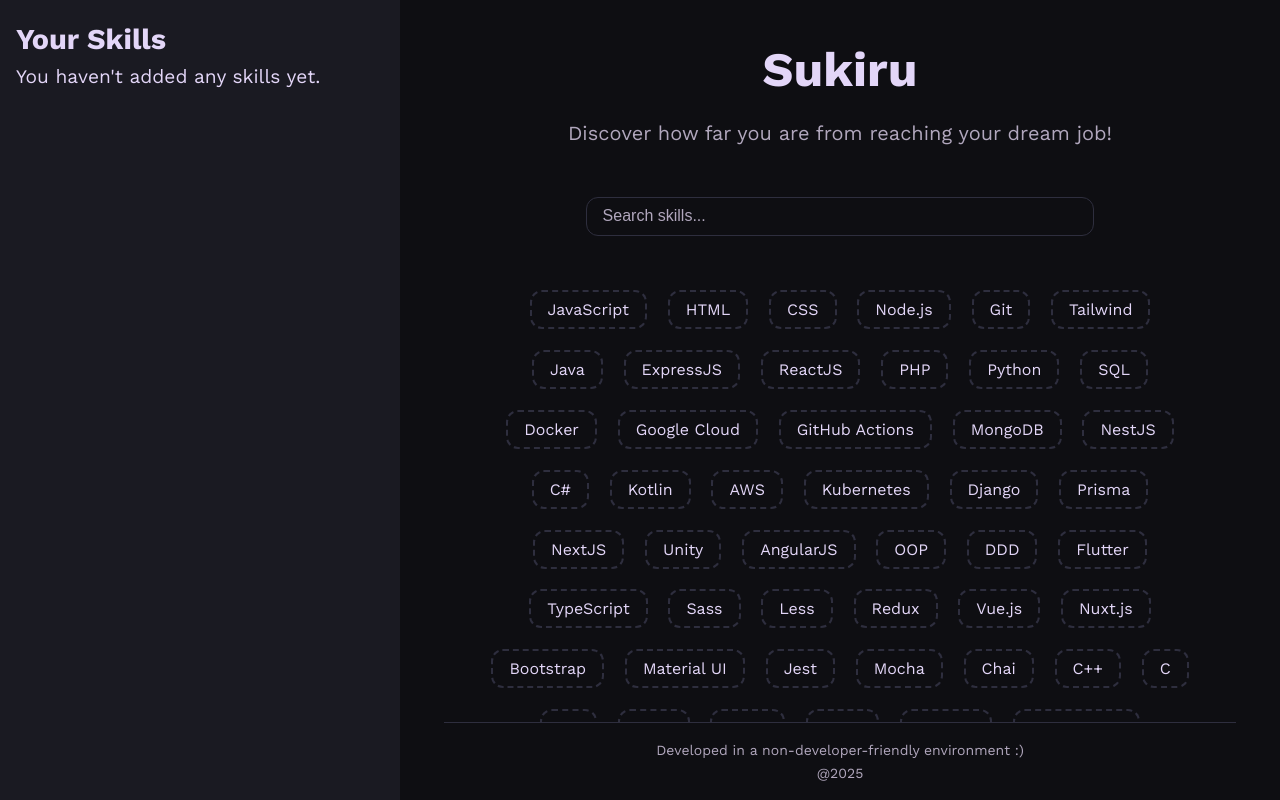
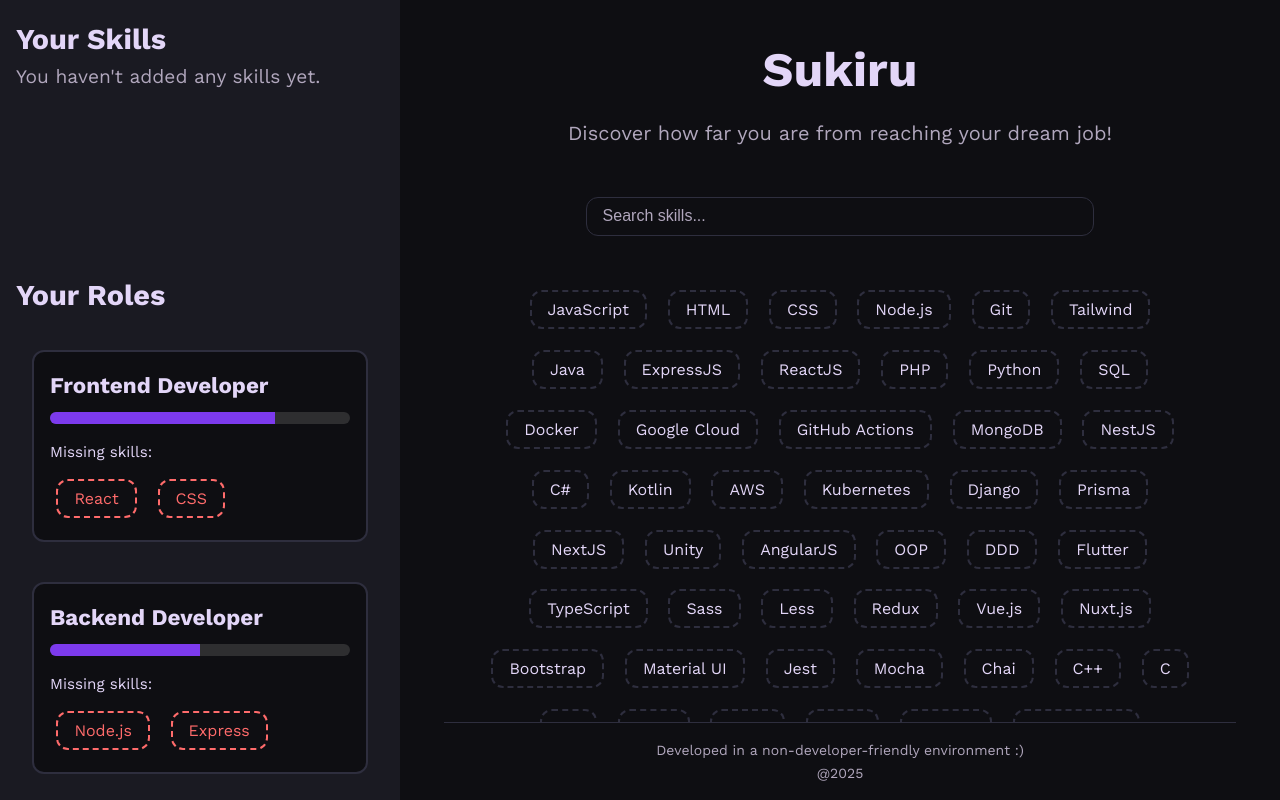
Before and after one commit to alexrcore/Sukiru, a React (Vite) app in the folder フロントエンド/: page / in a window 1280 px wide. Built offline with nearby package versions, Linux system fonts and the light colour scheme; a web font is replaced by a local one.

Commit message:
✨: add job list component to sidebar and adjust to it

```diff
--- a/フロントエンド/src/components/Sidebar/Sidebar.css
+++ b/フロントエンド/src/components/Sidebar/Sidebar.css
@@ -1,10 +1,15 @@
 .sidebar {
   width: 400px;
   background: var(--color-card-bg);
-  min-height: 100vh;
   padding: 1rem;
   box-sizing: border-box;
   display: flex;
+  flex-direction: column;
   align-items: flex-start;
   font-size: 1.2rem;
+  min-width: 0;
+  min-height: 0;
+  max-height: 100vh;
+  height: 100vh;
+  overflow: hidden;
 }
--- a/フロントエンド/src/components/Sidebar/Sidebar.jsx
+++ b/フロントエンド/src/components/Sidebar/Sidebar.jsx
@@ -1,10 +1,12 @@
+import SidebarSkillSet from '../SidebarSkillSet/SidebarSkillSet.jsx'
+import JobList from '../JobList/JobList.jsx'
 import './Sidebar.css'
-import SidebarSkillSet from '../SidebarSkillSet/SidebarSkillSet.jsx'
 
 const Sidebar = ({ selectedSkills, toggleSkill }) => {
   return (
     <div className="sidebar">
       <SidebarSkillSet selectedSkills={selectedSkills} onToggleSkill={toggleSkill} />
+        <JobList />
     </div>
   )
 }
--- /dev/null
+++ b/フロントエンド/src/components/SidebarSkillSet/SidebarSkillSet.css
@@ -0,0 +1,20 @@
+.empty-note {
+  color: var(--color-subtext);
+}
+
+.skillset-sidebar {
+  flex: 1 1 0;
+  min-height: 0;
+  overflow-y: auto;
+  width: 100%;
+  position: relative;
+  display: flex;
+  flex-direction: column;
+}
+
+.skillset-sidebar h2 {
+  position: sticky;
+  top: 0;
+  background: var(--color-card-bg);
+  z-index: 1;
+}
--- a/フロントエンド/src/components/SidebarSkillSet/SidebarSkillSet.jsx
+++ b/フロントエンド/src/components/SidebarSkillSet/SidebarSkillSet.jsx
@@ -1,4 +1,5 @@
 import SkillGrid from '../SkillGrid/SkillGrid'
+import './SidebarSkillSet.css'
 
 const SidebarSkillSet = ({ selectedSkills, onToggleSkill }) => {
   return (
--- a/フロントエンド/src/components/SkillGrid/SkillGrid.css
+++ b/フロントエンド/src/components/SkillGrid/SkillGrid.css
@@ -7,6 +7,5 @@
   margin: 0 auto;
   flex: 1 1 0;
   min-height: 0;
-  max-height: 100%;
   overflow-y: auto;
 }
```
